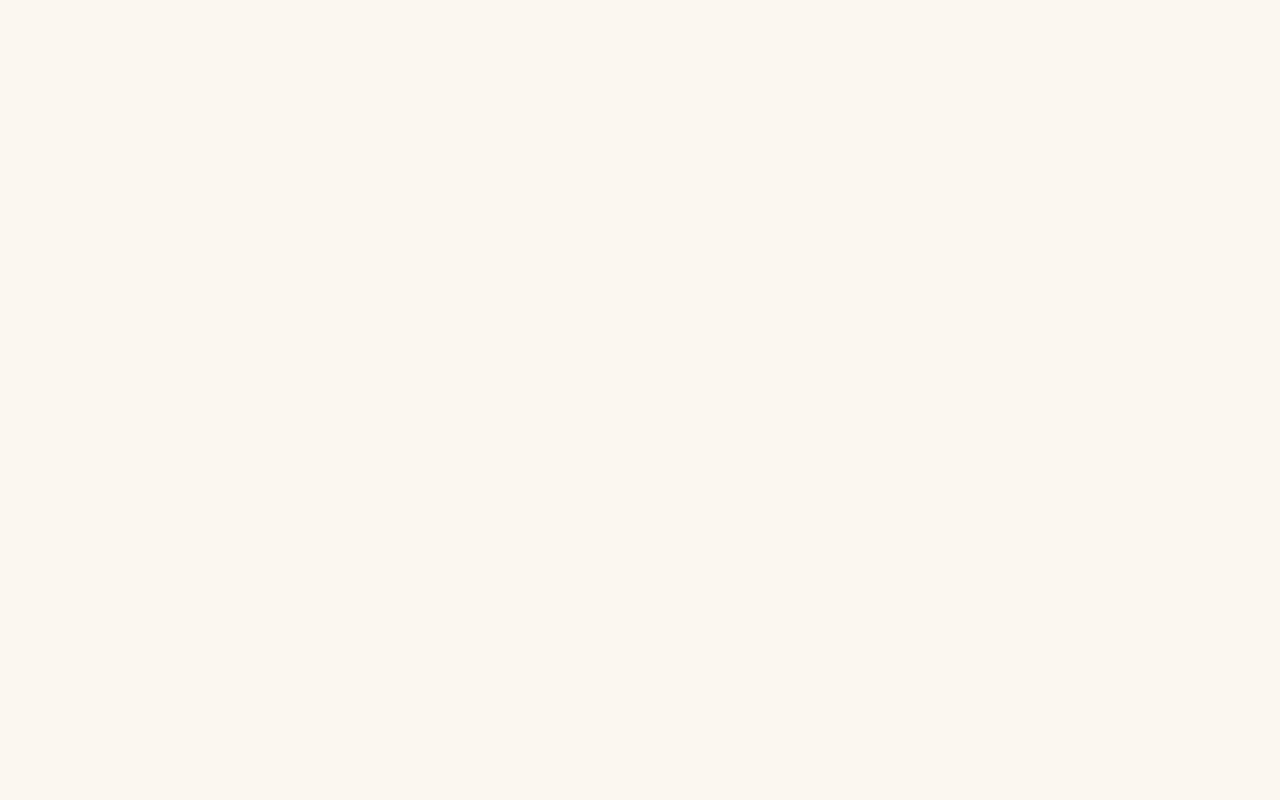
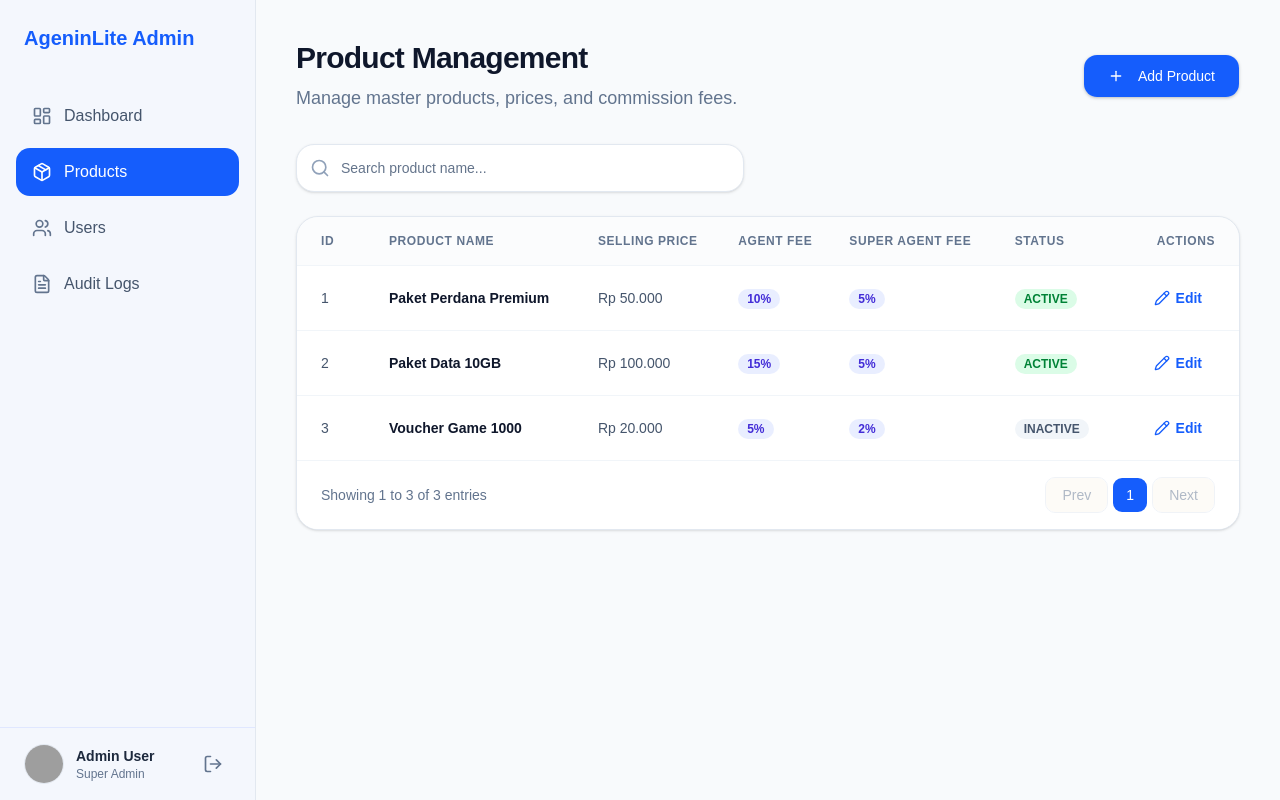
Before and after one commit to AgeninLite-MiniProject/agenin-lite-fe, a React (Vite) app: page /admin/products in a window 1280 px wide. Before the commit this address had no page. Built offline with nearby package versions, Linux system fonts and the light colour scheme; grey boxes are pictures that could not be loaded.

Commit message:
feat: slicing admin product and layout

```diff
--- a/src/App.tsx
+++ b/src/App.tsx
@@ -3,6 +3,7 @@ import MainLayout from "./components/layout/MainLayout";
 import DashboardPage from "@/pages/user/dashboard/DashboardPage";
 import AdminLayout from "@/components/layout/admin/AdminLayout";
 import AdminDashboardPage from "@/pages/admin/dashboard/AdminDashboardPage";
+import AdminProductsPage from "@/pages/admin/products/AdminProductsPage";
 import "./App.css";
 
 
@@ -19,6 +20,7 @@ function App() {
         <Route path="/admin" element={<AdminLayout />}>
           <Route index element={<Navigate to="/admin/dashboard" replace />} />
           <Route path="dashboard" element={<AdminDashboardPage />} />
+          <Route path="products" element={<AdminProductsPage />} />
         </Route>
       </Routes>
     </BrowserRouter>
--- /dev/null
+++ b/src/pages/admin/products/AdminProductsPage.tsx
@@ -0,0 +1,137 @@
+import { Search, Plus, Pencil } from "lucide-react";
+import { Button } from "@/components/ui/button";
+import { Input } from "@/components/ui/input";
+import { Badge } from "@/components/ui/badge";
+import {
+  Table,
+  TableBody,
+  TableCell,
+  TableHead,
+  TableHeader,
+  TableRow,
+} from "@/components/ui/table";
+
+const products = [
+  {
+    id: 1,
+    name: "Paket Perdana Premium",
+    price: "Rp 50.000",
+    agentFee: "10%",
+    superAgentFee: "5%",
+    status: "ACTIVE",
+  },
+  {
+    id: 2,
+    name: "Paket Data 10GB",
+    price: "Rp 100.000",
+    agentFee: "15%",
+    superAgentFee: "5%",
+    status: "ACTIVE",
+  },
+  {
+    id: 3,
+    name: "Voucher Game 1000",
+    price: "Rp 20.000",
+    agentFee: "5%",
+    superAgentFee: "2%",
+    status: "INACTIVE",
+  },
+];
+
+export default function AdminProductsPage() {
+  return (
+    <div className="p-10 max-w-6xl">
+      <div className="flex flex-col md:flex-row md:items-center justify-between gap-4 mb-8">
+        <div>
+          <h1 className="text-3xl font-bold text-slate-900 tracking-tight">Product Management</h1>
+          <p className="text-slate-500 mt-2 text-lg">
+            Manage master products, prices, and commission fees.
+          </p>
+        </div>
+        <Button className="bg-blue-600 hover:bg-blue-700 text-white rounded-xl shadow-sm px-6 h-11 self-start md:self-auto">
+          <Plus className="mr-2 h-5 w-5" />
+          Add Product
+        </Button>
+      </div>
+
+      <div className="mb-6 max-w-md relative">
+        <Search className="absolute left-3.5 top-3.5 h-5 w-5 text-slate-400" />
+        <Input
+          placeholder="Search product name..."
+          className="pl-11 h-12 rounded-2xl border-slate-200 bg-white text-base shadow-sm focus-visible:ring-blue-500"
+        />
+      </div>
+
+      <div className="rounded-3xl border border-slate-200 shadow-sm bg-white overflow-hidden">
+        <Table>
+          <TableHeader>
+            <TableRow className="bg-slate-50/50 hover:bg-slate-50/50 border-slate-100">
+              <TableHead className="text-xs font-bold text-slate-500 tracking-wider py-4 pl-6 w-[80px]">ID</TableHead>
+              <TableHead className="text-xs font-bold text-slate-500 tracking-wider">PRODUCT NAME</TableHead>
+              <TableHead className="text-xs font-bold text-slate-500 tracking-wider">SELLING PRICE</TableHead>
+              <TableHead className="text-xs font-bold text-slate-500 tracking-wider">AGENT FEE</TableHead>
+              <TableHead className="text-xs font-bold text-slate-500 tracking-wider">SUPER AGENT FEE</TableHead>
+              <TableHead className="text-xs font-bold text-slate-500 tracking-wider">STATUS</TableHead>
+              <TableHead className="text-xs font-bold text-slate-500 tracking-wider text-right pr-6">ACTIONS</TableHead>
+            </TableRow>
+          </TableHeader>
+          <TableBody>
+            {products.map((product) => (
+              <TableRow key={product.id} className="border-slate-100 hover:bg-slate-50/50">
+                <TableCell className="font-medium text-slate-600 py-4 pl-6">{product.id}</TableCell>
+                <TableCell className="font-semibold text-slate-900 py-4">{product.name}</TableCell>
+                <TableCell className="text-slate-600 py-4">{product.price}</TableCell>
+                <TableCell className="py-4">
+                  <Badge variant="secondary" className="bg-indigo-100/70 text-indigo-700 hover:bg-indigo-100/70 shadow-none border-transparent font-semibold">
+                    {product.agentFee}
+                  </Badge>
+                </TableCell>
+                <TableCell className="py-4">
+                  <Badge variant="secondary" className="bg-indigo-100/70 text-indigo-700 hover:bg-indigo-100/70 shadow-none border-transparent font-semibold">
+                    {product.superAgentFee}
+                  </Badge>
+                </TableCell>
+                <TableCell className="py-4">
+                  <Badge
+                    variant="secondary"
+                    className={`shadow-none border-transparent font-semibold ${
+                      product.status === "ACTIVE"
+                        ? "bg-green-100 text-green-700 hover:bg-green-100"
+                        : "bg-slate-100 text-slate-600 hover:bg-slate-100"
+                    }`}
+                  >
+                    {product.status}
+                  </Badge>
+                </TableCell>
+                <TableCell className="text-right pr-6 py-4">
+                  <Button variant="ghost" size="sm" className="text-blue-600 hover:text-blue-800 hover:bg-blue-50 font-semibold gap-1.5 px-3">
+                    <Pencil className="h-4 w-4" />
+                    Edit
+                  </Button>
+                </TableCell>
+              </TableRow>
+            ))}
+          </TableBody>
+        </Table>
+
+        {/* Pagination Footer */}
+        <div className="flex items-center justify-between px-6 py-4 border-t border-slate-100 bg-white">
+          <p className="text-sm text-slate-500 font-medium">
+            Showing 1 to 3 of 3 entries
+          </p>
+          <div className="flex items-center space-x-1">
+            <Button variant="outline" size="sm" className="h-9 px-4 rounded-lg border-slate-200 text-slate-500 font-medium hover:bg-slate-50" disabled>
+              Prev
+            </Button>
+            <Button variant="default" size="sm" className="h-9 w-9 p-0 rounded-lg bg-blue-600 text-white hover:bg-blue-700 font-medium">
+              1
+            </Button>
+            <Button variant="outline" size="sm" className="h-9 px-4 rounded-lg border-slate-200 text-slate-500 font-medium hover:bg-slate-50" disabled>
+              Next
+            </Button>
+          </div>
+        </div>
+      </div>
+    </div>
+  );
+}
```
